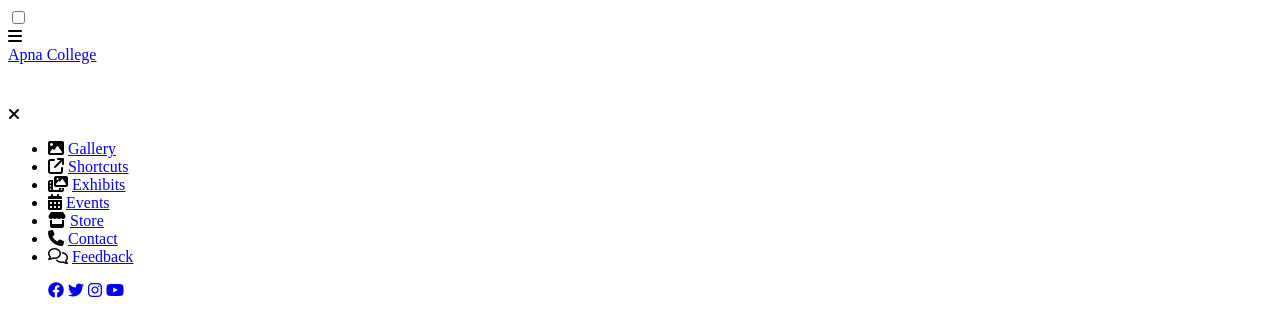
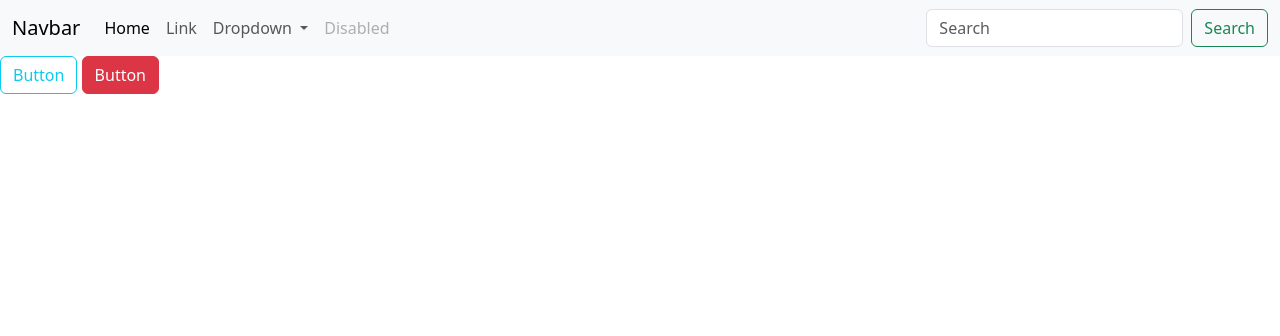
Before and after one commit to AFAZL/student, a plain HTML site: page index.html in a window 1280 px wide. Drawn offline with nearby package versions, Linux system fonts and the light colour scheme.

Commit message:
Add files via upload

```diff
--- a/index.html
+++ b/index.html
@@ -1,87 +1,50 @@
 <!DOCTYPE html>
 <html lang="en">
 <head>
-    <meta charset="UTF-8" />
-    <meta http-equiv="X-UA-Compatible" content="IE=edge" />
-    <meta name="viewport" content="width=device-width, initial-scale=1.0" />
-    <title>CSS Project</title>
-    <link rel="preconnect" href="https://fonts.googleapis.com" />
-    <link rel="preconnect" href="https://fonts.gstatic.com" crossorigin />
-    <link
-      href="https://fonts.googleapis.com/css2?family=Poppins&display=swap"
-      rel="stylesheet"
-    />
-    <link rel="preconnect" href="https://fonts.googleapis.com">
-<link rel="preconnect" href="https://fonts.gstatic.com" crossorigin>
-<link href="https://fonts.googleapis.com/css2?family=Poppins&display=swap" rel="stylesheet">
-    <link
-      rel="stylesheet"
-      href="https://cdnjs.cloudflare.com/ajax/libs/font-awesome/6.4.0/css/all.min.css"
-    />
-    <link rel="stylesheet" href="styles.css">
+  <meta charset="UTF-8">
+  <meta name="viewport" content="width=device-width, initial-scale=1.0">
+  <title>Document</title>
+  <link href="	https://cdn.jsdelivr.net/npm/bootstrap@5.3.3/dist/css/bootstrap.min.css" rel="stylesheet">
+
 </head>
 <body>
-    <div class="main_box" >
-      <input type="checkbox" id="check" />
-      <div class="btn_one">
-        <label for="check">
-          <i class="fa-solid fa-bars"></i>
-        </label>
-      </div>
-
-      <div class="sidebar_menu">
-        <div class="logo" style="height: 60px;">
-          <a href="#">Apna College</a>
-        </div>
-
-        <div class="btn_two">
-          <label for="check">
-            <i class="fa-solid fa-xmark"></i>
-          </label>
-        </div>
-
-        <div class="menu">
-          <ul>
-            <li>
-              <i class="fa-solid fa-image"></i>
-              <a href="#">Gallery</a>
+  <nav class="navbar navbar-expand-lg bg-body-tertiary">
+    <div class="container-fluid">
+      <a class="navbar-brand" href="#">Navbar</a>
+      <button class="navbar-toggler" type="button" data-bs-toggle="collapse" data-bs-target="#navbarSupportedContent" aria-controls="navbarSupportedContent" aria-expanded="false" aria-label="Toggle navigation">
+        <span class="navbar-toggler-icon"></span>
+      </button>
+      <div class="collapse navbar-collapse" id="navbarSupportedContent">
+        <ul class="navbar-nav me-auto mb-2 mb-lg-0">
+          <li class="nav-item">
+            <a class="nav-link active" aria-current="page" href="#">Home</a>
           </li>
-            <li>
-              <i class="fa-solid fa-arrow-up-right-from-square"></i>
-              <a href="#">Shortcuts</a>
+          <li class="nav-item">
+            <a class="nav-link" href="#">Link</a>
           </li>
-            <li>
-              <i class="fa-solid fa-photo-film"></i>
-              <a href="#">Exhibits</a>
+          <li class="nav-item dropdown">
+            <a class="nav-link dropdown-toggle" href="#" role="button" data-bs-toggle="dropdown" aria-expanded="false">
+              Dropdown
+            </a>
+            <ul class="dropdown-menu">
+              <li><a class="dropdown-item" href="#">Action</a></li>
+              <li><a class="dropdown-item" href="#">Another action</a></li>
+              <li><hr class="dropdown-divider"></li>
+              <li><a class="dropdown-item" href="#">Something else here</a></li>
+            </ul>
           </li>
-            <li>
-              <i class="fa-solid fa-calendar-days"></i>
-              <a href="#">Events</a>
-            </li>
-            <li>
-              <i class="fa-solid fa-store"></i>
-              <a href="#">Store</a>
-            </li>
-            <li>
-              <i class="fa-solid fa-phone"></i>
-              <a href="#">Contact</a>
-            </li>
-            <li>
-              <i class="fa-regular fa-comments"></i>
-              <a href="#">Feedback</a>
+          <li class="nav-item">
+            <a class="nav-link disabled" aria-disabled="true">Disabled</a>
           </li>
         </ul>
-        </div>
-
-        <div class="social_media">
-          <ul>
-            <a href="#"><i class="fa-brands fa-facebook"></i></i></a>
-            <a href="#"><i class="fa-brands fa-twitter"></i></a>
-            <a href="#"><i class="fa-brands fa-instagram"></i></i></a>
-            <a href="#"><i class="fa-brands fa-youtube"></i></a>
-          </ul>
+        <form class="d-flex" role="search">
+          <input class="form-control me-2" type="search" placeholder="Search" aria-label="Search">
+          <button class="btn btn-outline-success" type="submit">Search</button>
+        </form>
       </div>
     </div>
-    </div>
+  </nav>
+  <button class="btn btn-outline-info">Button</button>
+  <button class="btn btn-danger">Button</button>
 </body>
 </html>
```
Lines whose indentation alone changed are shown as unchanged.
